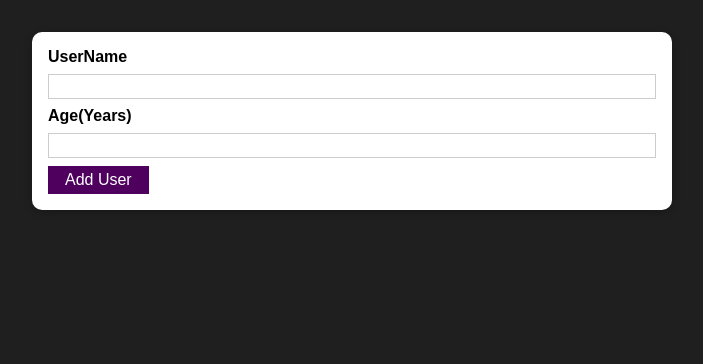
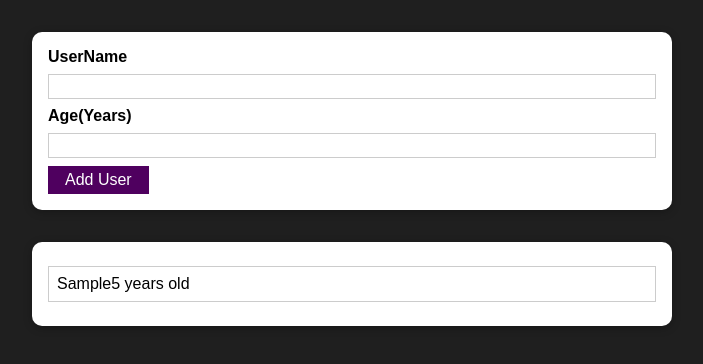
Before and after one commit to saymarizvi27/react-practice-project, a React (Create React App) app: page / in a window 1280 px wide. Both pictures are taken after typing "Sample", "5" into the empty fields and a click on the button "Add User". Shown: the top 364 px of the page, without its empty margins (288-991 px from the left). Built offline with nearby package versions, Linux system fonts and the light colour scheme.

Commit message:
added user add functionality

```diff
--- a/src/App.js
+++ b/src/App.js
@@ -1,11 +1,28 @@
-import React from 'react';
+import React ,{ useState } from 'react';
 
 import AddUser from './components/User/AddUser';
+import UserList from './components/User/UserList';
 
 function App() {
+  const [enteredUsers, setEnteredUsers] = useState([]);
+
+  const usenameUsersHandler = (userName,userAge) => {
+    setEnteredUsers(
+      (previousList)=>{
+        console.log(previousList,"previousList")
+        return [...previousList,{
+          name:userName,
+          age:userAge,
+          id:Math.random().toString()
+        }]
+      }
+    );
+  };
+
   return (
     <div>
-    <AddUser/>
+    <AddUser usenameUsersHandler={usenameUsersHandler}/>
+    <UserList users={enteredUsers}/>
     </div>
   );
 }
--- a/src/components/User/AddUser.js
+++ b/src/components/User/AddUser.js
@@ -18,7 +18,7 @@ const AddUser = (props) => {
         if (+enteredAge < 1) {
             return;
         }
-        console.log(enteredUserName, enteredAge, "::Values");
+        props.usenameUsersHandler(enteredUserName,enteredAge);
         setEnteredUsername('');
         setEnteredAge('');
     };
--- /dev/null
+++ b/src/components/User/UserList.js
@@ -0,0 +1,17 @@
+import React, { useState } from 'react';
+import Card from '../UI/Card';
+import classes from './UserList.module.css';
+
+const UserList = (props) => {
+    return (<Card className={classes.users}>
+        <ul>
+            {props.users.map((user) => <li key={user.id}>
+                {user.name}
+                {user.age} years old
+           </li>)}
+        </ul>
+    </Card>
+    )
+}
+
+export default UserList;
--- /dev/null
+++ b/src/components/User/UserList.module.css
@@ -0,0 +1,16 @@
+.users {
+    margin: 2rem auto;
+    width: 90%;
+    max-width: 40rem;
+  }
+
+  .users ul {
+    list-style: none;
+    padding: 1rem;
+  }
+
+  .users li {
+    border: 1px solid #ccc;
+    margin: 0.5rem 0;
+    padding: 0.5rem;
+  }
```
